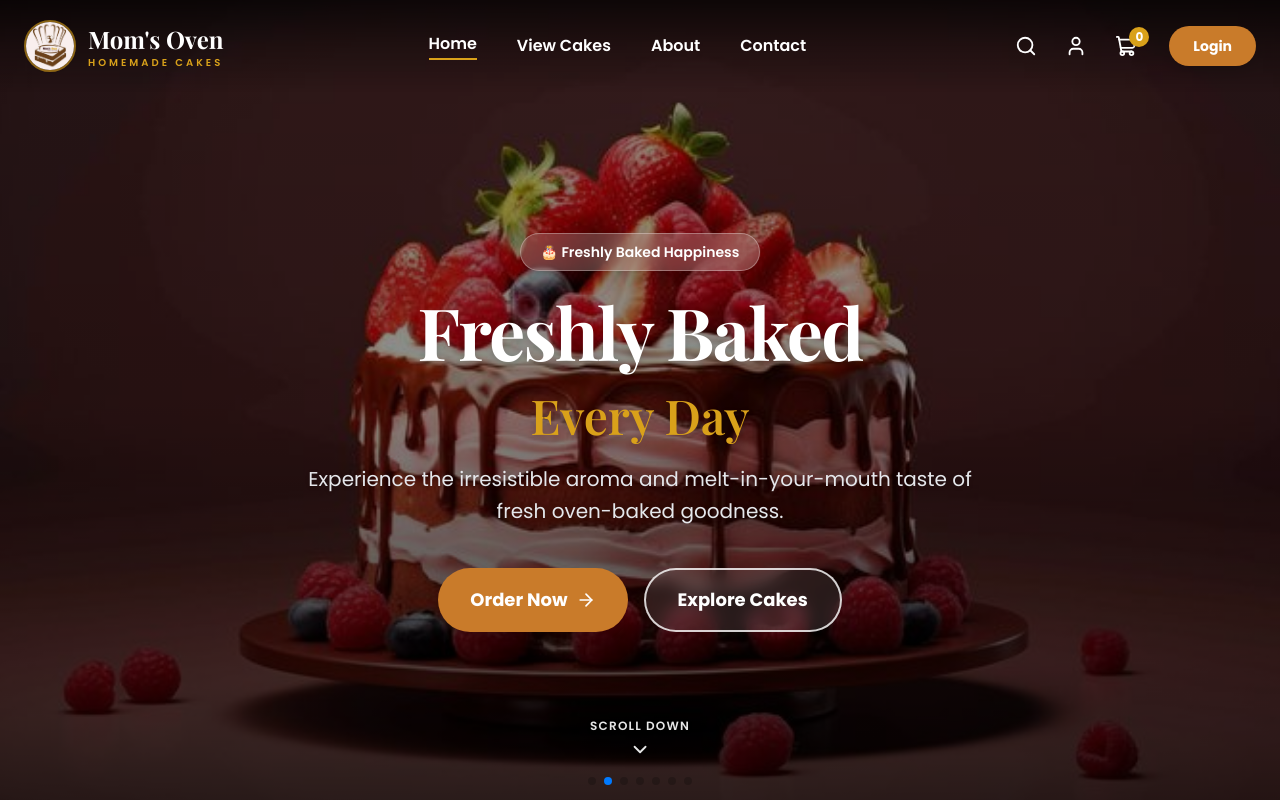
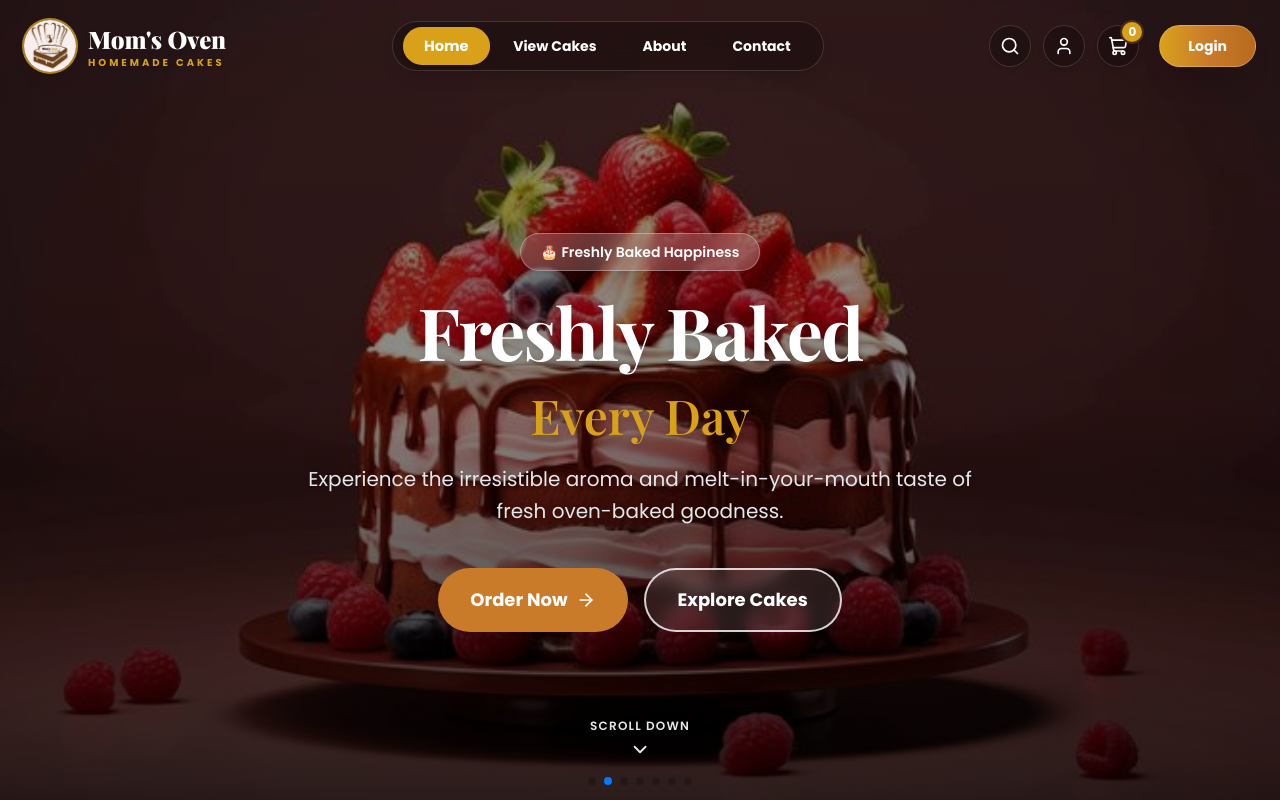
Before and after one commit to ChanudiMallikaArachchi/Mom-s-Oven-Web-Project, a Next.js app: page / in a window 1280 px wide. Shown: the top 800 px of the page. Built offline with nearby package versions, Linux system fonts and the light colour scheme; a web font is replaced by a local one.

Commit message:
Set transparent glassmorphism Navbar background with white font color and gold pill badges

```diff
--- a/app/layout/navbar/navbar.tsx
+++ b/app/layout/navbar/navbar.tsx
@@ -22,7 +22,6 @@ export default function Navbar() {
   const pathname = usePathname();
 
   const isHome = pathname === "/";
-  const isSolid = !isHome || scrolled;
 
   useEffect(() => {
     const handleScroll = () => {
@@ -36,9 +35,9 @@ export default function Navbar() {
   return (
     <header
       className={`fixed left-0 top-0 z-50 w-full transition-all duration-300 ${
-        isSolid
-          ? "bg-[#4A2C1D]/95 backdrop-blur-md shadow-2xl py-3 border-b border-white/10"
-          : "bg-gradient-to-b from-black/70 via-black/30 to-transparent py-5"
+        scrolled || !isHome
+          ? "bg-[#4A2C1D]/80 backdrop-blur-lg shadow-xl py-3 border-b border-white/10"
+          : "bg-transparent py-5"
       }`}
     >
       <div className="mx-auto flex max-w-7xl items-center justify-between px-6">
@@ -51,39 +50,47 @@ export default function Navbar() {
             width={52}
             height={52}
             priority
-            className="rounded-full border-2 border-[#D9A11A]/60 object-cover shadow-sm transition group-hover:scale-105"
+            className="rounded-full ring-2 ring-[#D9A11A]/80 object-cover shadow-lg transition group-hover:scale-105"
           />
 
           <div>
-            <h1 className="text-2xl font-bold text-white transition group-hover:text-[#D9A11A]">
+            <h1 className="text-2xl font-black text-white transition group-hover:text-[#D9A11A] drop-shadow-md">
               Mom&apos;s Oven
             </h1>
 
-            <p className="text-[10px] tracking-[0.3em] uppercase text-[#D9A11A] font-semibold">
+            <p className="text-[10px] tracking-[0.3em] uppercase text-[#D9A11A] font-extrabold drop-shadow">
               Homemade Cakes
             </p>
           </div>
         </Link>
 
-        {/* Desktop Menu */}
-        <nav className="hidden lg:flex items-center gap-10">
-          {navLinks.map((item) => (
+        {/* Desktop Menu - Glassmorphic Pill Bar */}
+        <nav className="hidden lg:flex items-center gap-1.5 bg-black/25 backdrop-blur-md px-3 py-1.5 rounded-full border border-white/15 shadow-lg">
+          {navLinks.map((item) => {
+            const isActive = pathname === item.href;
+            return (
               <Link
                 key={item.name}
                 href={item.href}
-              className={`font-semibold text-white transition hover:text-[#D9A11A] ${
-                pathname === item.href ? "text-[#D9A11A] font-bold border-b-2 border-[#D9A11A] pb-0.5" : ""
+                className={`px-5 py-2 rounded-full text-sm font-bold transition-all duration-200 ${
+                  isActive
+                    ? "bg-[#D9A11A] text-white shadow-md scale-105"
+                    : "text-white hover:bg-white/15 hover:text-[#D9A11A]"
                 }`}
               >
                 {item.name}
               </Link>
-          ))}
+            );
+          })}
         </nav>
 
         {/* Right Icons & Action Buttons */}
-        <div className="hidden lg:flex items-center gap-5">
-          <button aria-label="Search" className="text-white hover:text-[#D9A11A] transition p-1">
-            <Search size={22} />
+        <div className="hidden lg:flex items-center gap-3">
+          <button
+            aria-label="Search"
+            className="text-white hover:text-[#D9A11A] transition p-2.5 rounded-full bg-black/25 backdrop-blur-md border border-white/15 hover:bg-white/15 shadow-md"
+          >
+            <Search size={20} />
           </button>
 
           {/* Account Profile Icon -> Links directly to /account */}
@@ -91,26 +98,31 @@ export default function Navbar() {
             href="/account"
             aria-label="User Account"
             title={isLoggedIn ? `Dashboard (${user?.name})` : "My Account"}
-            className="relative text-white hover:text-[#D9A11A] transition p-1"
+            className="relative text-white hover:text-[#D9A11A] transition p-2.5 rounded-full bg-black/25 backdrop-blur-md border border-white/15 hover:bg-white/15 shadow-md"
           >
-            <User size={22} />
+            <User size={20} />
             {isLoggedIn && (
-              <span className="absolute -bottom-0.5 -right-0.5 h-2.5 w-2.5 rounded-full bg-green-500 ring-2 ring-[#4A2C1D]" />
+              <span className="absolute bottom-1 right-1 h-2.5 w-2.5 rounded-full bg-green-500 ring-2 ring-[#4A2C1D]" />
             )}
           </Link>
 
           {/* Cart Icon */}
-          <Link href="/cart" className="relative text-white hover:text-[#D9A11A] transition p-1" aria-label="Shopping Cart" title="View Cart">
-            <ShoppingCart size={22} />
-            <span className="absolute -right-2 -top-1 flex h-5 w-5 items-center justify-center rounded-full bg-[#D9A11A] text-xs font-bold text-white shadow">
+          <Link
+            href="/cart"
+            className="relative text-white hover:text-[#D9A11A] transition p-2.5 rounded-full bg-black/25 backdrop-blur-md border border-white/15 hover:bg-white/15 shadow-md"
+            aria-label="Shopping Cart"
+            title="View Cart"
+          >
+            <ShoppingCart size={20} />
+            <span className="absolute -right-1 -top-1 flex h-5 w-5 items-center justify-center rounded-full bg-[#D9A11A] text-xs font-black text-white shadow-lg ring-2 ring-[#4A2C1D]">
               0
             </span>
           </Link>
 
-          {/* Login Button to Login Page */}
+          {/* Login Button */}
           <Link
             href="/login"
-            className="ml-2 rounded-full bg-[#C97B2A] px-6 py-2.5 text-sm font-bold text-white shadow-lg transition hover:bg-[#B86A1D] hover:scale-105"
+            className="ml-2 rounded-full bg-gradient-to-r from-[#D9A11A] via-[#C97B2A] to-[#B86A1D] px-7 py-2.5 text-sm font-black text-white shadow-xl transition hover:scale-105 border border-yellow-200/30 active:scale-95"
           >
             Login
           </Link>
@@ -119,7 +131,7 @@ export default function Navbar() {
         {/* Mobile Toggle Button */}
         <button
           onClick={() => setMobileOpen(!mobileOpen)}
-          className="lg:hidden text-white p-2"
+          className="lg:hidden text-white p-2 rounded-xl bg-black/25 backdrop-blur-md border border-white/15"
           aria-label="Toggle Menu"
         >
           {mobileOpen ? <X size={26} /> : <Menu size={26} />}
@@ -129,31 +141,38 @@ export default function Navbar() {
 
       {/* Mobile Dropdown Menu */}
       {mobileOpen && (
-        <div className="bg-[#4A2C1D] border-t border-white/10 lg:hidden shadow-2xl">
-          <nav className="flex flex-col p-6 space-y-2">
-            {navLinks.map((item) => (
+        <div className="bg-[#4A2C1D]/95 backdrop-blur-xl border-t border-white/15 lg:hidden shadow-2xl">
+          <nav className="flex flex-col p-6 space-y-3">
+            {navLinks.map((item) => {
+              const isActive = pathname === item.href;
+              return (
                 <Link
                   key={item.name}
                   href={item.href}
-                className="border-b border-white/10 py-3 text-white font-semibold transition hover:text-[#D9A11A]"
+                  className={`rounded-2xl px-5 py-3 text-base font-bold transition ${
+                    isActive
+                      ? "bg-[#D9A11A] text-white shadow-md"
+                      : "text-white hover:bg-white/10 hover:text-[#D9A11A]"
+                  }`}
                   onClick={() => setMobileOpen(false)}
                 >
                   {item.name}
                 </Link>
-            ))}
+              );
+            })}
 
             <Link
               href="/account"
-              className="flex items-center gap-3 border-b border-white/10 py-3 font-semibold text-white hover:text-[#D9A11A]"
+              className="flex items-center gap-3 rounded-2xl px-5 py-3 font-bold text-white text-base hover:bg-white/10 hover:text-[#D9A11A]"
               onClick={() => setMobileOpen(false)}
             >
-              <User size={20} />
+              <User size={22} />
               {isLoggedIn ? `My Account (${user?.name})` : "My Account"}
             </Link>
 
             <Link
               href="/login"
-              className="mt-4 flex items-center justify-center rounded-full bg-[#C97B2A] py-3 text-sm font-bold text-white shadow transition hover:bg-[#B86A1D]"
+              className="mt-4 flex items-center justify-center rounded-full bg-gradient-to-r from-[#D9A11A] to-[#C97B2A] py-3.5 text-base font-black text-white shadow-xl"
               onClick={() => setMobileOpen(false)}
             >
               Login
```
Lines whose indentation alone changed are shown as unchanged.
